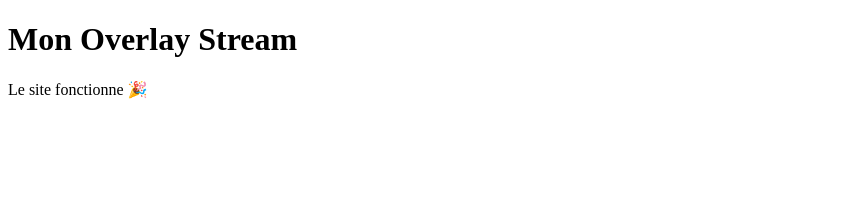
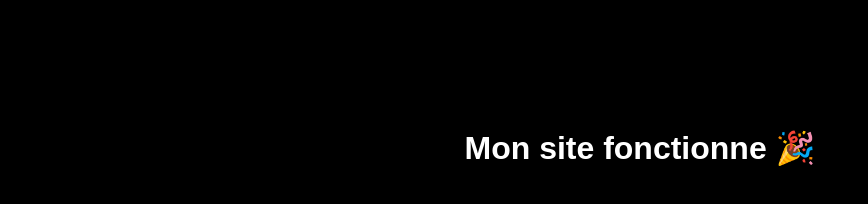
Before and after one commit to itslaelya/stream-overlay-site, a plain HTML site: page index.html in a window 1280 px wide. Shown: the whole page, without its empty margins (0-868 px from the left). Drawn offline with Linux system fonts and the light colour scheme.

Commit message:
Add files via upload

```diff
--- a/index.html
+++ b/index.html
@@ -1,20 +1,15 @@
 <!DOCTYPE html>
 <html lang="fr">
 <head>
-  <meta charset="UTF-8" />
-  <meta name="viewport" content="width=device-width, initial-scale=1.0" />
-
-  <title>Cyber Circular Counter</title>
-
+  <meta charset="UTF-8">
+  <title>Mon Overlay</title>
   <link rel="stylesheet" href="style.css">
 </head>
 <body>
 
-  <h1>Mon Overlay Stream</h1>
+<h1>Mon site fonctionne 🎉</h1>
 
-  <p>Le site fonctionne 🎉</p>
-
-  <script src="script.js"></script>
+<script src="script.js"></script>
 
 </body>
 </html>
--- a/script.js
+++ b/script.js
@@ -0,0 +1 @@
+console.log("Le site fonctionne");
--- a/style.css
+++ b/style.css
@@ -0,0 +1,7 @@
+body {
+  background: black;
+  color: white;
+  font-family: Arial;
+  text-align: center;
+  padding-top: 100px;
+}
```
